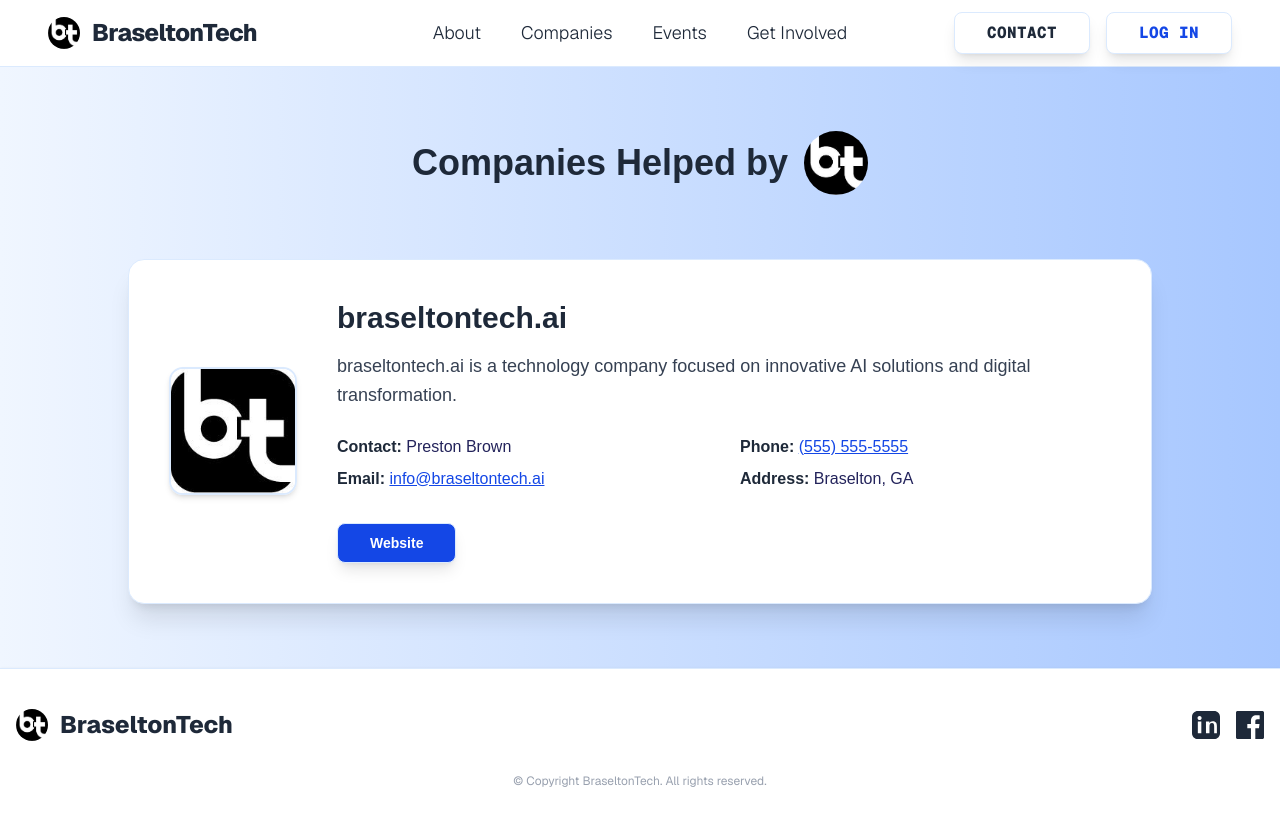
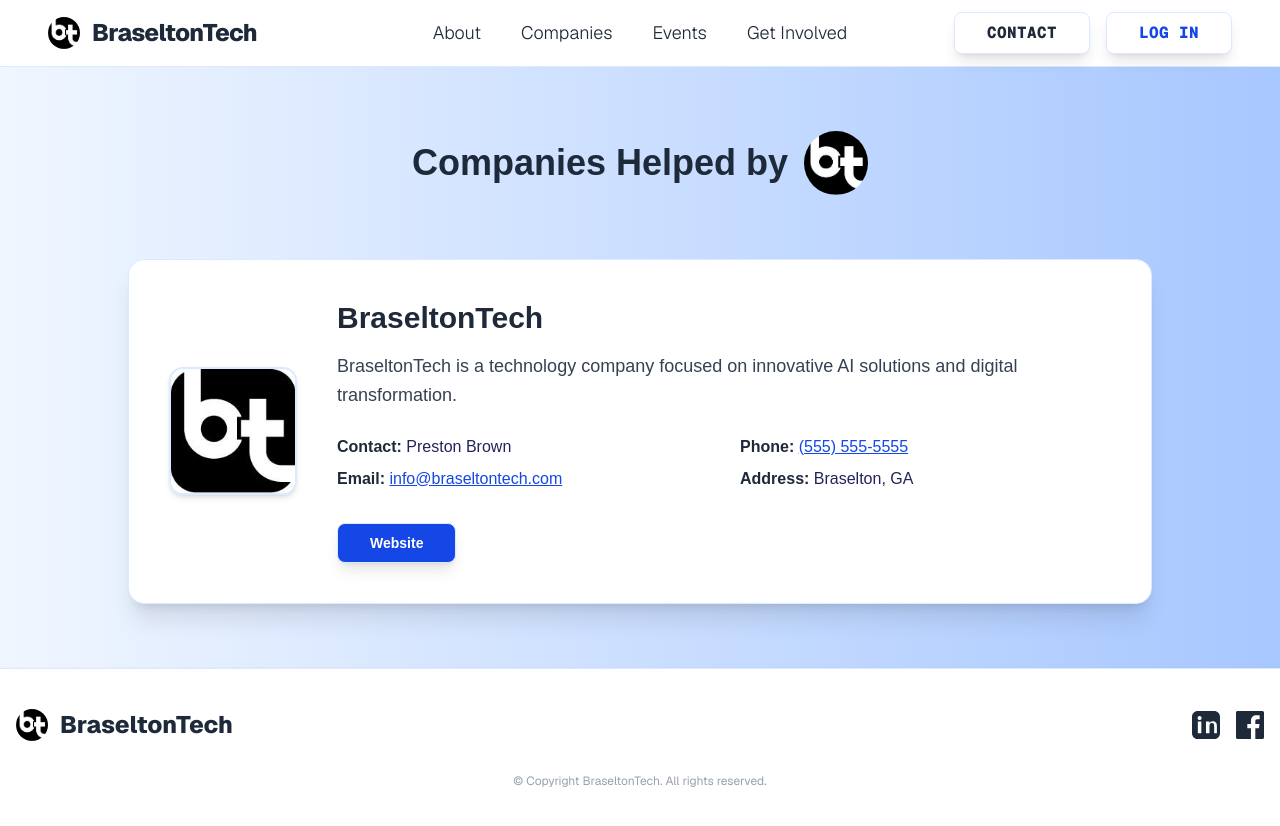
Before and after one commit to prestonbrown26/braseltontech-frontend-1, a Next.js app: page /companies in a window 1280 px wide. Shown: the top 826 px of the page. Built offline with nearby package versions, Linux system fonts and the light colour scheme.

Commit message:
Changed email text

```diff
--- a/src/app/companies/page.tsx
+++ b/src/app/companies/page.tsx
@@ -6,12 +6,12 @@ import { Button } from "@/components/ui/button";
 const companies = [
   {
     id: "braseltontech-ai",
-    name: "braseltontech.ai",
+    name: "BraseltonTech",
     logo: "/images/braselton-tech-logo.jpg",
-    description: "braseltontech.ai is a technology company focused on innovative AI solutions and digital transformation.",
-    website: "https://braseltontech.ai",
+    description: "BraseltonTech is a technology company focused on innovative AI solutions and digital transformation.",
+    website: "https://www.braseltontech.com",
     contactName: "Preston Brown",
-    email: "info@braseltontech.ai",
+    email: "info@braseltontech.com",
     phone: "(555) 555-5555",
     address: "Braselton, GA"
   }
--- a/src/components/NavBar.tsx
+++ b/src/components/NavBar.tsx
@@ -13,7 +13,7 @@ const navLinks = [
 ];
 
 const companiesList = [
-  { name: "braseltontech.ai", id: "braseltontech-ai" }
+  { name: "BraseltonTech", id: "braseltontech-ai" }
 ];
 
 export default function NavBar() {
```
